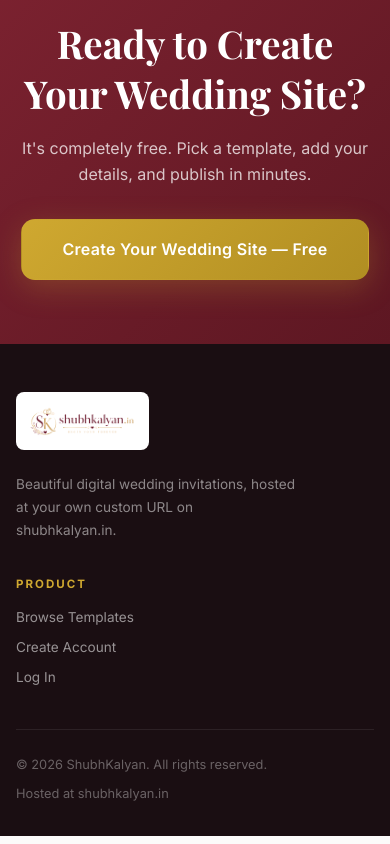
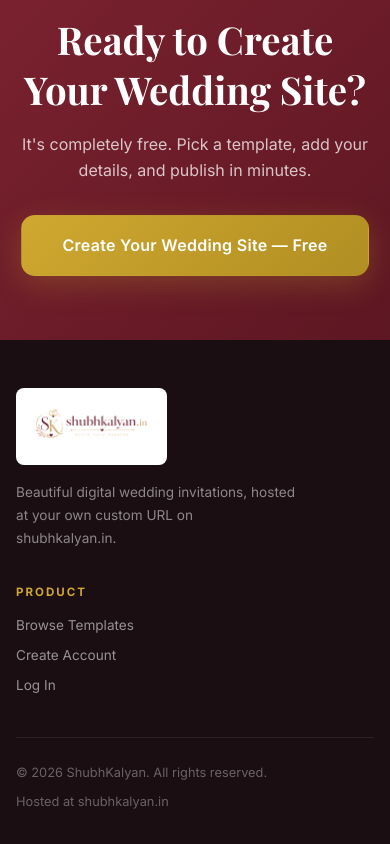
Before and after one commit to shiv014/ShubhKalyan, a Next.js app: page / in a window 390 px wide. Shown: the part 10864-11708 px from the top of the page. Built offline with nearby package versions, Linux system fonts and the light colour scheme; a web font is replaced by a local one.

Commit message:
style: implement responsive brand logo sizing

```diff
--- a/src/app/dashboard/page.js
+++ b/src/app/dashboard/page.js
@@ -425,7 +425,7 @@ function DashboardPortal() {
       <nav className="navbar">
         <div className="container navbar-container">
           <Link href="/" className="logo" style={{ display: 'flex', alignItems: 'center', whiteSpace: 'nowrap', textDecoration: 'none' }}>
-            <img src="/logo.png" alt="ShubhKalyan Logo" style={{ height: '48px', width: 'auto', objectFit: 'contain' }} />
+            <img src="/logo.png" alt="ShubhKalyan Logo" className="brand-logo" />
             <span className="hide-on-mobile" style={{ fontSize: '0.55em', opacity: 0.6, marginLeft: '0.75rem', color: 'var(--color-primary)', fontWeight: '500', fontFamily: 'var(--font-sans)', letterSpacing: '1px' }}>| HOST PORTAL</span>
           </Link>
 
--- a/src/app/globals.css
+++ b/src/app/globals.css
@@ -288,7 +288,6 @@ a:hover { color: var(--color-primary-hover); }
 .badge-floral { background: rgba(201,125,128,0.12); color: #a85060; }
 .badge-minimalist { background: rgba(30,30,30,0.08); color: #333; }
 .badge-vintage { background: rgba(171,84,54,0.12); color: #ab5436; }
-
 .hero-section-wrapper {
   background: linear-gradient(135deg, #1e0a0f 0%, #3d1020 40%, #2a1a35 100%);
   padding: 5rem 0 4rem;
@@ -304,6 +303,9 @@ a:hover { color: var(--color-primary-hover); }
     padding-top: 8rem;
     min-height: auto;
   }
+  .brand-logo { height: 50px !important; }
+  .brand-logo-footer { height: 54px !important; }
+  .brand-logo-large { height: 72px !important; }
   .section { padding: 3rem 0; }
   .container { padding: 0 1rem; }
   h1 { font-size: 2.2rem; }
@@ -328,3 +330,22 @@ a:hover { color: var(--color-primary-hover); }
     display: none !important;
   }
 }
+
+.brand-logo {
+  height: 76px;
+  width: auto;
+  object-fit: contain;
+  transition: height 0.3s ease;
+}
+
+.brand-logo-footer {
+  height: 64px;
+  width: auto;
+  object-fit: contain;
+}
+
+.brand-logo-large {
+  height: 110px;
+  width: auto;
+  object-fit: contain;
+}
--- a/src/app/login/page.js
+++ b/src/app/login/page.js
@@ -75,7 +75,7 @@ function LoginForm() {
         {/* Brand Logo */}
         <div style={{ textAlign: 'center', marginBottom: '2rem' }}>
           <Link href="/" style={{ display: 'inline-block' }}>
-            <img src="/logo.png" alt="ShubhKalyan Logo" style={{ height: '72px', width: 'auto', objectFit: 'contain' }} />
+            <img src="/logo.png" alt="ShubhKalyan Logo" className="brand-logo-large" />
           </Link>
           <p style={{ fontSize: '0.9rem', color: 'var(--text-muted)', marginTop: '0.25rem' }}>
             Login to create your custom wedding website
--- a/src/app/page.js
+++ b/src/app/page.js
@@ -41,7 +41,7 @@ export default function LandingPage() {
       <nav className="navbar">
         <div className="container navbar-container">
           <Link href="/" className="logo" style={{ display: 'flex', alignItems: 'center' }}>
-            <img src="/logo.png" alt="ShubhKalyan Logo" style={{ height: '54px', width: 'auto', objectFit: 'contain' }} />
+            <img src="/logo.png" alt="ShubhKalyan Logo" className="brand-logo" />
           </Link>
           <div className="nav-links">
             <a href="#browse" className="nav-link">Templates</a>
@@ -327,8 +327,8 @@ export default function LandingPage() {
         <div className="container">
           <div style={{ display: 'flex', justifyContent: 'space-between', alignItems: 'flex-start', flexWrap: 'wrap', gap: '2rem', marginBottom: '2.5rem' }}>
             <div>
-              <div style={{ background: '#fff', padding: '0.25rem 0.5rem', borderRadius: '8px', display: 'inline-block', marginBottom: '1rem' }}>
-                <img src="/logo.png" alt="ShubhKalyan Logo" style={{ height: '50px', width: 'auto', display: 'block', objectFit: 'contain' }} />
+              <div style={{ background: '#fff', padding: '0.5rem 0.75rem', borderRadius: '8px', display: 'inline-block', marginBottom: '1rem' }}>
+                <img src="/logo.png" alt="ShubhKalyan Logo" className="brand-logo-footer" />
               </div>
               <p style={{ fontSize: '0.85rem', maxWidth: '280px', lineHeight: 1.7, color: 'rgba(255,255,255,0.5)', marginBottom: 0 }}>
                 Beautiful digital wedding invitations, hosted at your own custom URL on shubhkalyan.in.
--- a/src/app/register/page.js
+++ b/src/app/register/page.js
@@ -76,7 +76,7 @@ function RegisterForm() {
         {/* Brand Logo */}
         <div style={{ textAlign: 'center', marginBottom: '2rem' }}>
           <Link href="/" style={{ display: 'inline-block' }}>
-            <img src="/logo.png" alt="ShubhKalyan Logo" style={{ height: '72px', width: 'auto', objectFit: 'contain' }} />
+            <img src="/logo.png" alt="ShubhKalyan Logo" className="brand-logo-large" />
           </Link>
           <p style={{ fontSize: '0.9rem', color: 'var(--text-muted)', marginTop: '0.25rem' }}>
             Create an account to build your wedding page
```
